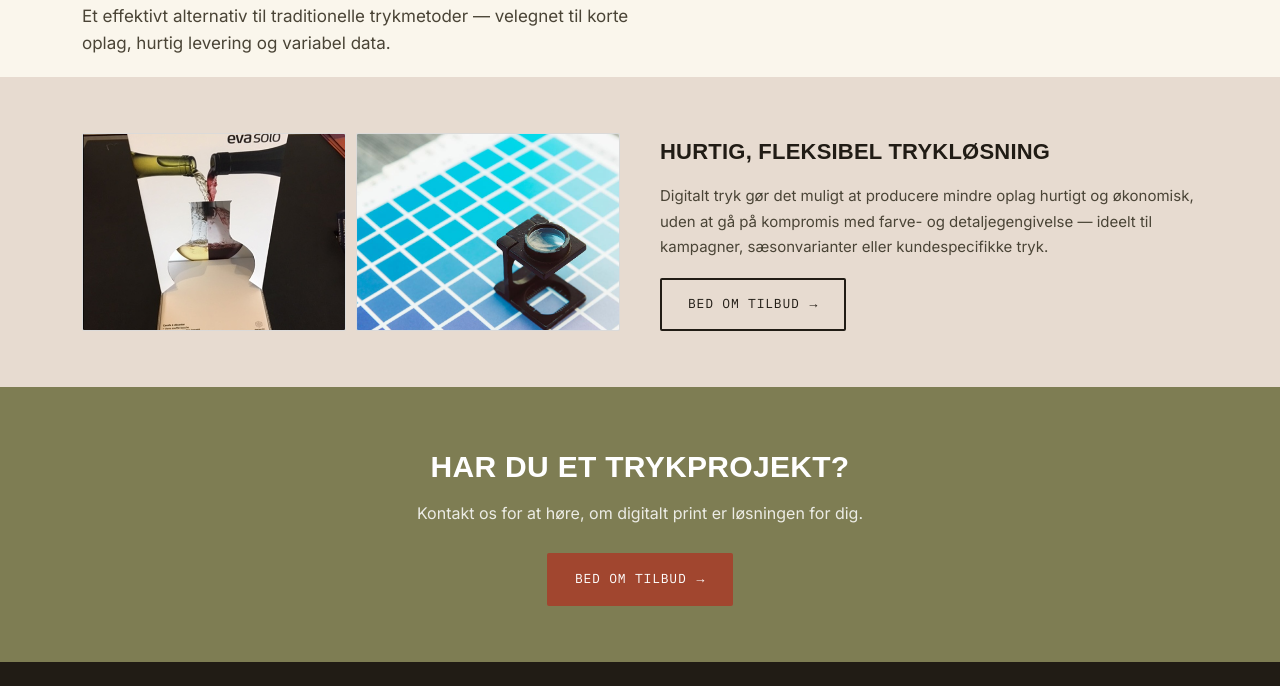
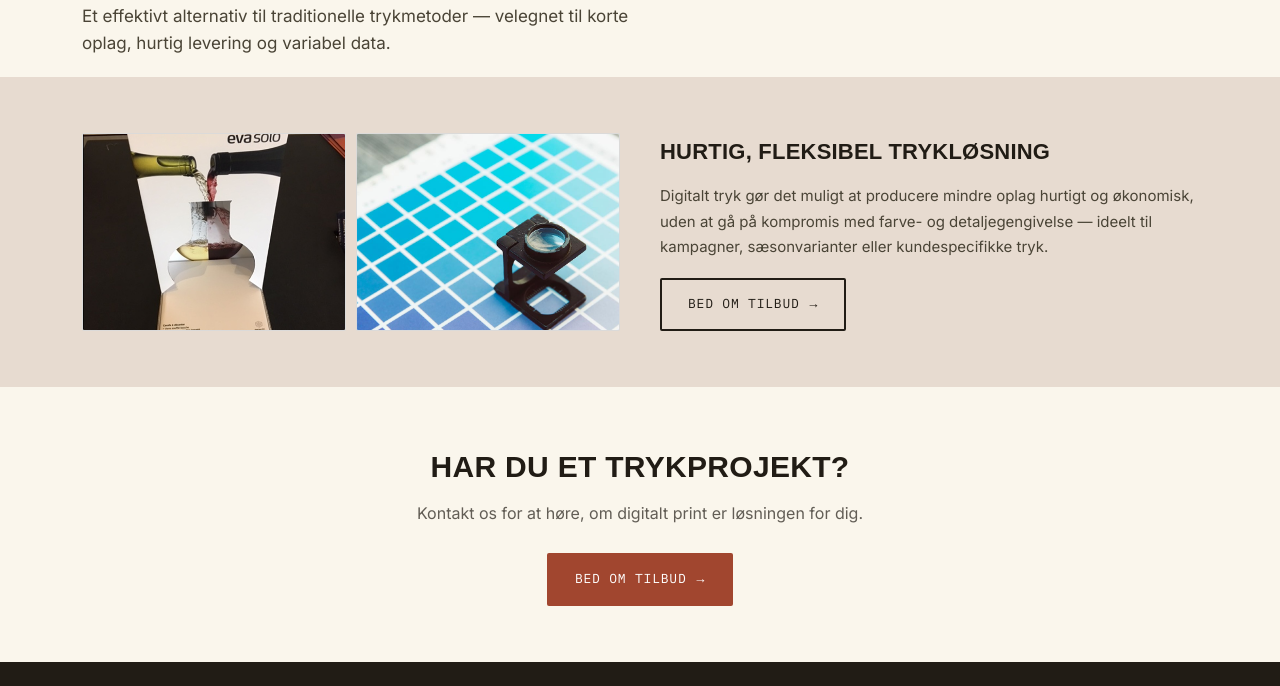
Before and after one commit to Rickymoe/UniEmb, a plain HTML site: page digital-print.html in a window 1280 px wide. Shown: the part 266-952 px from the top of the page. Drawn offline with nearby package versions, Linux system fonts and the light colour scheme; a web font is replaced by a local one.

Commit message:
CTA-band fra oliven til paper-baggrund
Ren hvid virkede for hård mod resten af paletten - skiftet til
samme varme creme-tone (--paper) som brugt i "hvide" sektioner
ellers på siden. Tekst/knap-farver justeret til mørk for kontrast.

```diff
--- a/css/style.css
+++ b/css/style.css
@@ -302,12 +302,12 @@ h1, h2, h3 { font-family: 'Archivo Expanded', sans-serif; text-transform: upperc
 }
 
 /* ===== CTA band (before footer) ===== */
-.cta-band { background: var(--olive); padding: 56px 0; text-align: center; }
-.cta-band h2 { font-size: clamp(22px, 3vw, 30px); color: #fff; }
-.cta-band p { margin-top: 10px; color: rgba(255, 255, 255, .85); }
+.cta-band { background: var(--paper); padding: 56px 0; text-align: center; }
+.cta-band h2 { font-size: clamp(22px, 3vw, 30px); color: var(--ink); }
+.cta-band p { margin-top: 10px; color: rgba(33, 28, 21, .7); }
 .cta-band .btn-row { margin-top: 26px; display: flex; justify-content: center; }
-.cta-band .btn-secondary { border-color: rgba(255, 255, 255, .7); color: #fff; }
-.cta-band .btn-secondary:hover { background: rgba(255, 255, 255, .15); }
+.cta-band .btn-secondary { border-color: rgba(33, 28, 21, .3); color: var(--ink); }
+.cta-band .btn-secondary:hover { background: rgba(33, 28, 21, .06); }
 
 /* ===== Footer ===== */
 .footer { position: relative; overflow: hidden; background: var(--ink); color: var(--paper); padding: 56px 0 26px; }
```
